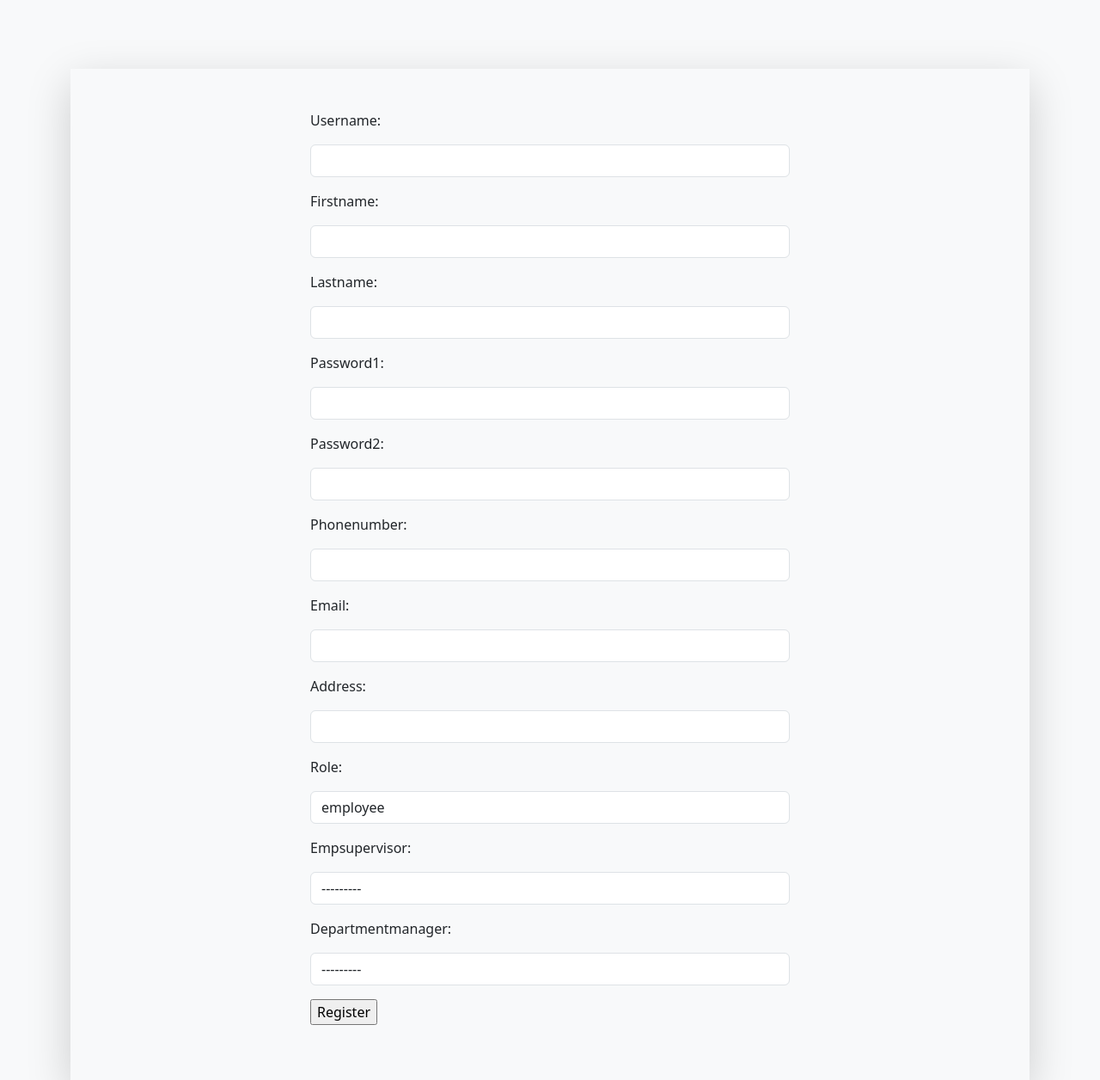
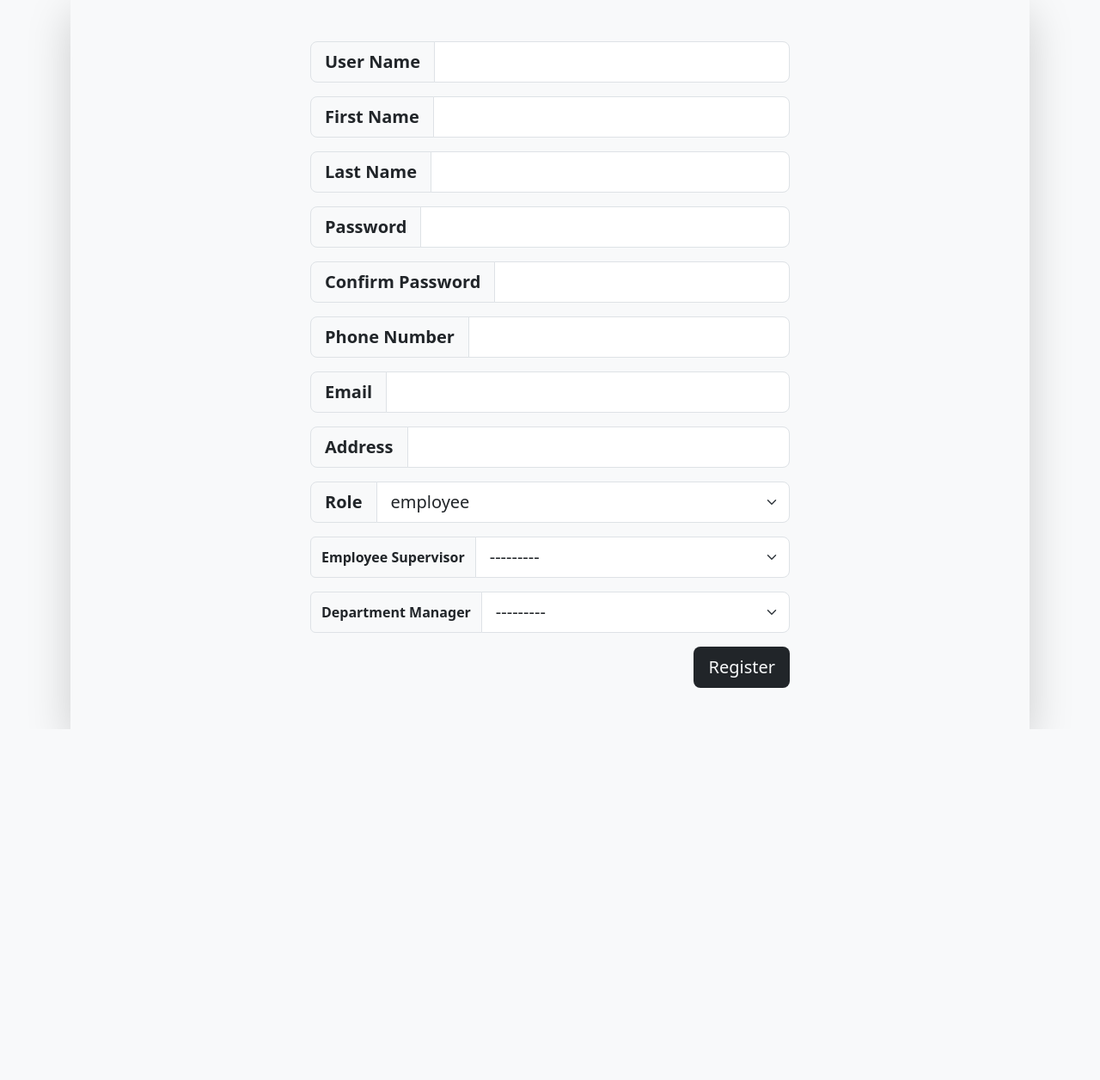
Before and after one commit to Ahmeed-Sayed/Appraisal, a Django app: page /create-user/ in a window 1280 px wide. Shown: the whole page at 86% size. After the commit the page ends 848 px from the top, so only its background shows below. Run offline with Django 5.2, Linux system fonts and the light colour scheme; data comes from the database, SQL or seed files in the repository; both versions use the stored data as it was after the commit; some libraries are stand-ins or nearby versions.

Commit message:
finalized create user logic

```diff
--- a/accounts/admin.py
+++ b/accounts/admin.py
@@ -2,6 +2,8 @@ from django.contrib import admin
 from accounts.models import *
 
 admin.site.register(Department)
+admin.site.register(SupervisorMore)
+admin.site.register(EmployeeMore)
 admin.site.register(User)
 admin.site.register(Employee)
 admin.site.register(Supervisor)
--- a/accounts/forms.py
+++ b/accounts/forms.py
@@ -26,71 +26,87 @@ def validate_password1(value):
     return result
 
 
-class EmployeeMoreForm(forms.ModelForm):
-    class Meta:
-        model = EmployeeMore
-        fields = ["empSupervisor", "departmentManager"]
-
 
 class CombinedForm(forms.Form):
     username = forms.CharField(
+        label='User Name',
         max_length=50,
         required=True,
+        label_suffix="",
         widget=forms.TextInput(attrs={"class": "form-control"}),
     )
     firstName = forms.CharField(
+        label='First Name',
         max_length=50,
         required=True,
+        label_suffix="",
         widget=forms.TextInput(attrs={"class": "form-control"}),
     )
 
     lastName = forms.CharField(
+        label='Last Name',
         max_length=50,
+        label_suffix="",
         required=True,
         widget=forms.TextInput(attrs={"class": "form-control"}),
     )
     password1 = forms.CharField(
+        label='Password',
+        label_suffix="",
+
         max_length=50,
         required=True,
         widget=forms.PasswordInput(attrs={"class": "form-control"}),
     )
     password2 = forms.CharField(
+        label='Confirm Password',
+        label_suffix="",
         max_length=50,
         required=True,
         widget=forms.PasswordInput(attrs={"class": "form-control"}),
     )
     phoneNumber = forms.CharField(
+        label='Phone Number',
+        label_suffix="",
         max_length=11,
         widget=forms.TextInput(attrs={"class": "form-control"}),
     )
 
     email = forms.EmailField(
         required=True,
+        label_suffix="",
         widget=forms.EmailInput(attrs={"class": "form-control"}),
     )
     address = forms.CharField(
+        label='Address',
+        label_suffix="",
         max_length=100,
         widget=forms.TextInput(attrs={"class": "form-control"}),
     )
     role = forms.ChoiceField(
+        label_suffix="",
         choices=(
             ("employee", "employee"),
             ("supervisor", "supervisor"),
             ("departmentManager", "departmentManager"),
             ("hrEmployee", "hrEmployee"),
         ),
-        widget=forms.Select(attrs={"class": "form-control"}),
+        widget=forms.Select(attrs={"class": "form-select form-select-lg"}),
     )
 
     empSupervisor = forms.ModelChoiceField(
+        label='Employee Supervisor',
         queryset=User.objects.filter(role=User.Roles.supervisor),
+        label_suffix="",
         required=False,
-        widget=forms.Select(attrs={"class": "form-control"}),
+        widget=forms.Select(attrs={"class": "form-select form-select-lg"}),
     )
     departmentManager = forms.ModelChoiceField(
+        label='Department Manager',
+        label_suffix="",
         queryset=User.objects.filter(role=User.Roles.departmentManager),
         required=False,
-        widget=forms.Select(attrs={"class": "form-control"}),
+        widget=forms.Select(attrs={"class": "form-select form-select-lg"}),
     )
 
     def clean_password2(self):
--- a/accounts/models.py
+++ b/accounts/models.py
@@ -1,5 +1,5 @@
 from django.db import models
-from django.contrib.auth.models import AbstractUser
+from django.contrib.auth.models import AbstractUser, BaseUserManager
 from django.core.validators import RegexValidator
 
 phoneRegex = RegexValidator(
@@ -15,10 +15,16 @@ class Department(models.Model):
         return self.name
 
 
-class UserManager(models.Manager):
+class UserManager(BaseUserManager):
     def create_user(self, **extra_fields):
         role = extra_fields.pop("role", User.Roles.employee)
         return self.create(role=role, **extra_fields)
+
+    def create_superuser(self, **extra_fields):
+        extra_fields.setdefault("is_staff", True)
+        extra_fields.setdefault("is_superuser", True)
+
+        return self.create_user(**extra_fields)
 
     def get_by_natural_key(self, username):
         return self.get(username=username)
@@ -85,9 +91,24 @@ class DepartmentManager(User):
         proxy = True
 
 
+class SupervisorMore(models.Model):
+    user = models.OneToOneField(User, on_delete=models.CASCADE, default=1)
+
+    departmentManager = models.ForeignKey(
+        DepartmentManager,
+        related_name="supervisorDepartmentManager",
+        on_delete=models.SET_NULL,
+        null=True,
+    )
+
+
 class Supervisor(User):
     objects = SupervisorManager()
     role = User.Roles.supervisor
+
+    @property
+    def more(self):
+        return self.employeemore
 
     class Meta:
         proxy = True
@@ -101,22 +122,10 @@ class HrEmployee(User):
         proxy = True
 
 
-class Employee(User):
-    objects = EmployeeManager()
-    role = User.Roles.employee
-
-    @property
-    def more(self):
-        return self.EmployeeMore
-
-    class Meta:
-        proxy = True
-
-
 class EmployeeMore(models.Model):
-    user = models.OneToOneField(User, on_delete=models.CASCADE, related_name="more")
+    user = models.OneToOneField(User, on_delete=models.CASCADE, default=1)
     empSupervisor = models.ForeignKey(
-        Employee, related_name="supervisor", on_delete=models.SET_NULL, null=True
+        Supervisor, related_name="supervisor", on_delete=models.SET_NULL, null=True
     )
     departmentManager = models.ForeignKey(
         DepartmentManager,
@@ -124,3 +133,15 @@ class EmployeeMore(models.Model):
         on_delete=models.SET_NULL,
         null=True,
     )
+
+
+class Employee(User):
+    objects = EmployeeManager()
+    role = User.Roles.employee
+
+    @property
+    def more(self):
+        return self.employeemore
+
+    class Meta:
+        proxy = True
--- a/accounts/templates/accounts/createUser.html
+++ b/accounts/templates/accounts/createUser.html
@@ -1,31 +1,34 @@
-{% extends 'base.html' %} {% block body %}
-<div class="container" style="padding-top: 5rem">
-  <div class="d-flex  justify-content-center shadow shadow-lg py-5">
+{% extends 'base.html' %}
+{% block body %}
+<div class="container" >
+  <div class="d-flex justify-content-center shadow shadow-lg py-5">
     <form method="post" class="w-50" id="registrationForm">
-      {% csrf_token %}
-      {%for field in form%}
-      <div class='form-group'>
-        {%if field.html_name != 'empSupervisor' and field.html_name != 'departmentManager' %}
-        <p>{{field.label_tag}}</p>
-        <p>{{field}}</p>
+      {% csrf_token %} {%for field in form%} {%if field.html_name != 'empSupervisor' and field.html_name != 'departmentManager' %}
+
+      <div class="input-group input-group-lg mb-3">
+        <span class="input-group-text  fw-bold " id="basic-addon1"
+          >{{field.label_tag}}</span
+        >
+        {{field}}
       </div>
-      {%endif%}
-      {%endfor%}
+      {%endif%} {%endfor%}
       <div id="employeeMoreFields" style="display: none">
-        <div>
-        <p>{{ form.empSupervisor.label_tag }}</p>
-          <p>{{form.empSupervisor}}<p]>
+        <div class="input-group mb-3">
+          <span class="input-group-text  fw-bold  " id="basic-addon1"
+            >{{ form.empSupervisor.label_tag }}</span
+          >
+          {{form.empSupervisor}}
         </div>
-          <div>
-            <p>{{ form.departmentManager.label_tag }}</p>
-            <p>{{ form.departmentManager }}</p>
+        <div class="input-group mb-3">
+          <span class="input-group-text  fw-bold " id="basic-addon1"
+            >{{ form.departmentManager.label_tag }}</span
+          >
+          {{form.departmentManager}}
         </div>
       </div>
-    </div>
-      <p><input type="submit" name="submit" value="Register" /></p>
-    </form>
-
-
+      <div class='d-flex justify-content-end'>
+      <button put type="submit"  class='btn btn-lg bg-dark text-light px-3 py-2' >Register</button>
+      </div></form>
 
     <script>
       function toggleEmployeeMoreFields() {
@@ -47,3 +50,4 @@
 
     {% endblock %}
   </div>
+</div>
```
Also changed, not shown: accounts/migrations/0004_alter_employeemore_user.py (added), accounts/migrations/0005_remove_employeemore_user_and_more.py (added), accounts/migrations/0006_employeemore_user.py (added), accounts/migrations/0007_supervisormore.py (added), db.sqlite3. Lines whose indentation alone changed are shown as unchanged.
